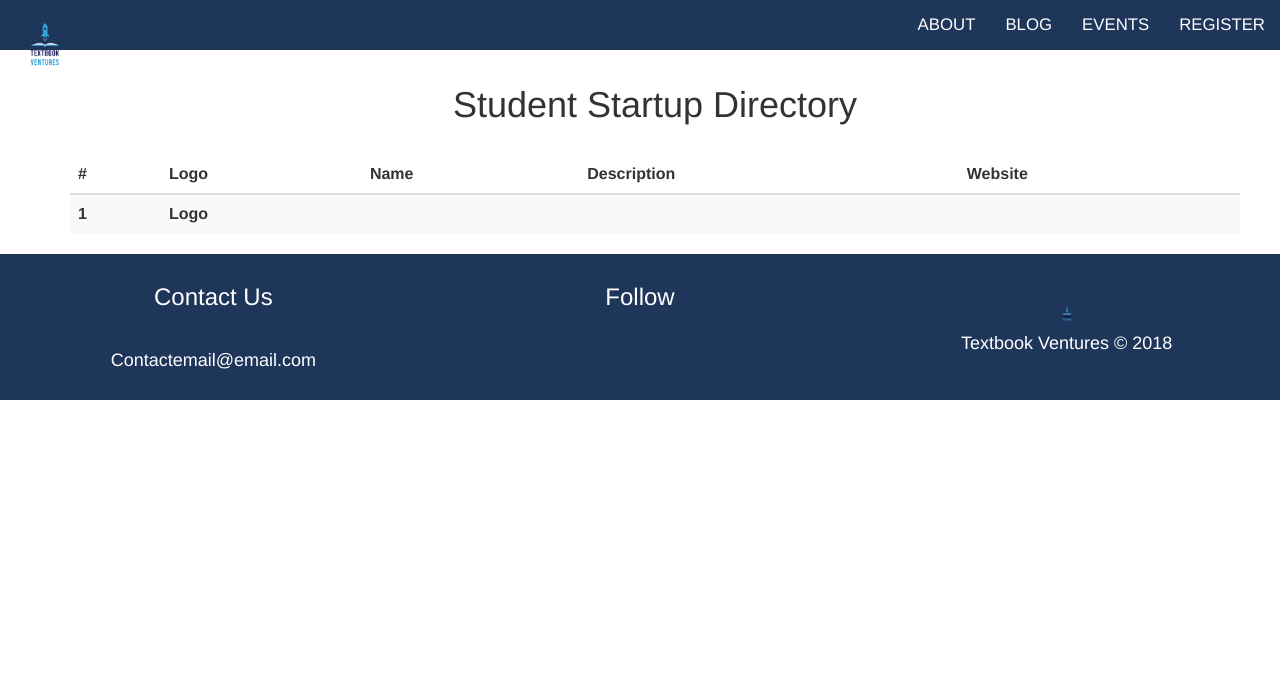
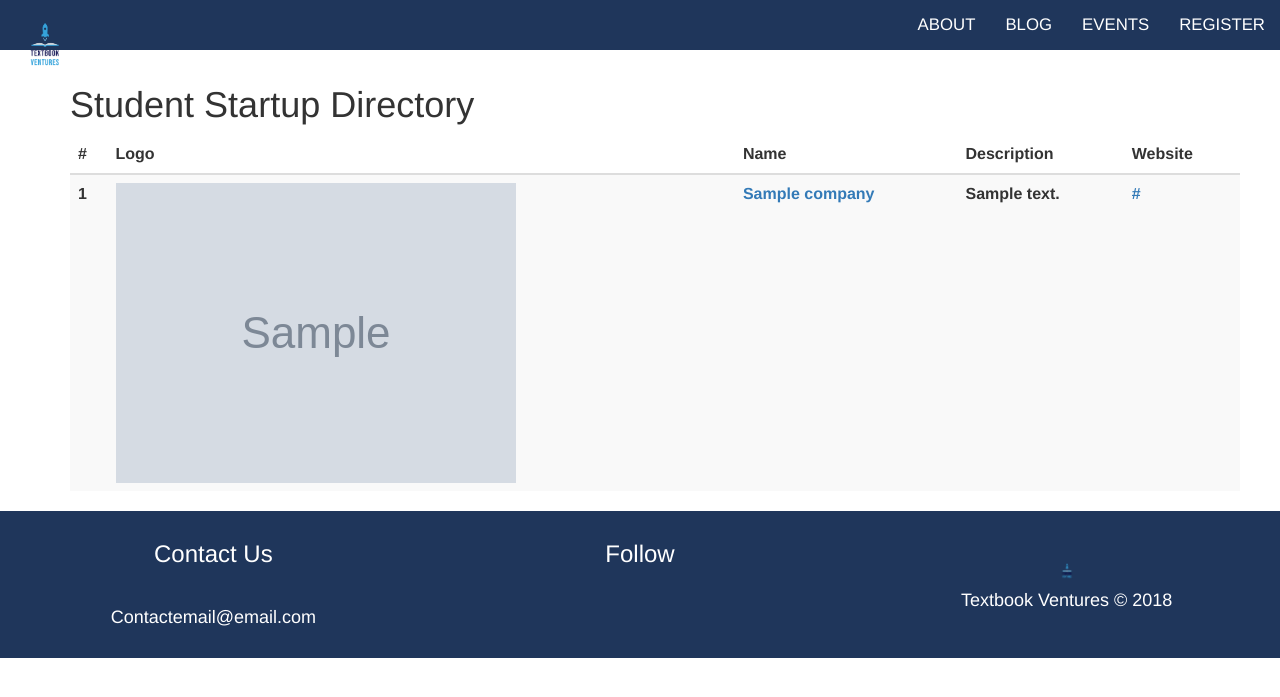
Before and after one commit to Kevinwochan/Startup-Directory, a Django app: template startupdirectory/templates/index.html in a window 1280 px wide. Shown: the top 697 px of the page. Run offline with Django 3.2, Linux system fonts and the light colour scheme; the template is opened without the code that fills it: values that come from a table or form of the project are taken from there, others are empty; tables that the repository leaves empty hold one stand-in row (values such as "Sample post"); grey boxes marked "Sample" are stand-in pictures; lists and menus that the app fills with data are empty; some libraries are stand-ins or nearby versions.

Commit message:
Update Templating for images

```diff
--- a/startupdirectory/templates/index.html
+++ b/startupdirectory/templates/index.html
@@ -4,8 +4,7 @@
   <title>Student Startup Directory</title>
     <div class="container" id="main">
     <div class="row">
-        <h1 class="text-center">Student Startup Directory</h1>
-        <br>
+        <h1>Student Startup Directory</h1>
         <table class="table table-striped" data-toggle="table" data-url="data" data-cache="false">
             <thead>
                 <tr>
@@ -19,11 +18,15 @@
             <tbody>
             {% for company in companies %}
                 <tr>
-                    <th data-field="id">{{ company.id }}</th>
-                    <th data-field="name">Logo</th>
-                    <th data-field="name">{{ company.company_name }}</th>
-                    <th data-field="name">{{ company.company_description }}</th>
-                    <th data-field="name"><a href="{{ company.website_url }}">{{ company.website_url }}</a></th>
+                    <th data-field="number">{{ company.id }}</th>
+                    <th data-field="logo">
+                        <a href="profile/{{ company.id }}">
+                        <img class="logo" src="media/{{ company.logo }}"></a></th>
+                    <th data-field="name">
+                        <a href="profile/{{ company.id }}">{{ company.name }} </a> </th>
+                    <th data-field="description">{{ company.description }}</th>
+                    <th data-field="url">
+                        <a href="{{ company.website }}">{{ company.website }}</a></th>
                 </tr>
             {% empty %}
                 <p> No Companies Found </p>
```
Also changed, not shown: apps/directory/views.py (+19 -4 lines), 1 other file.
